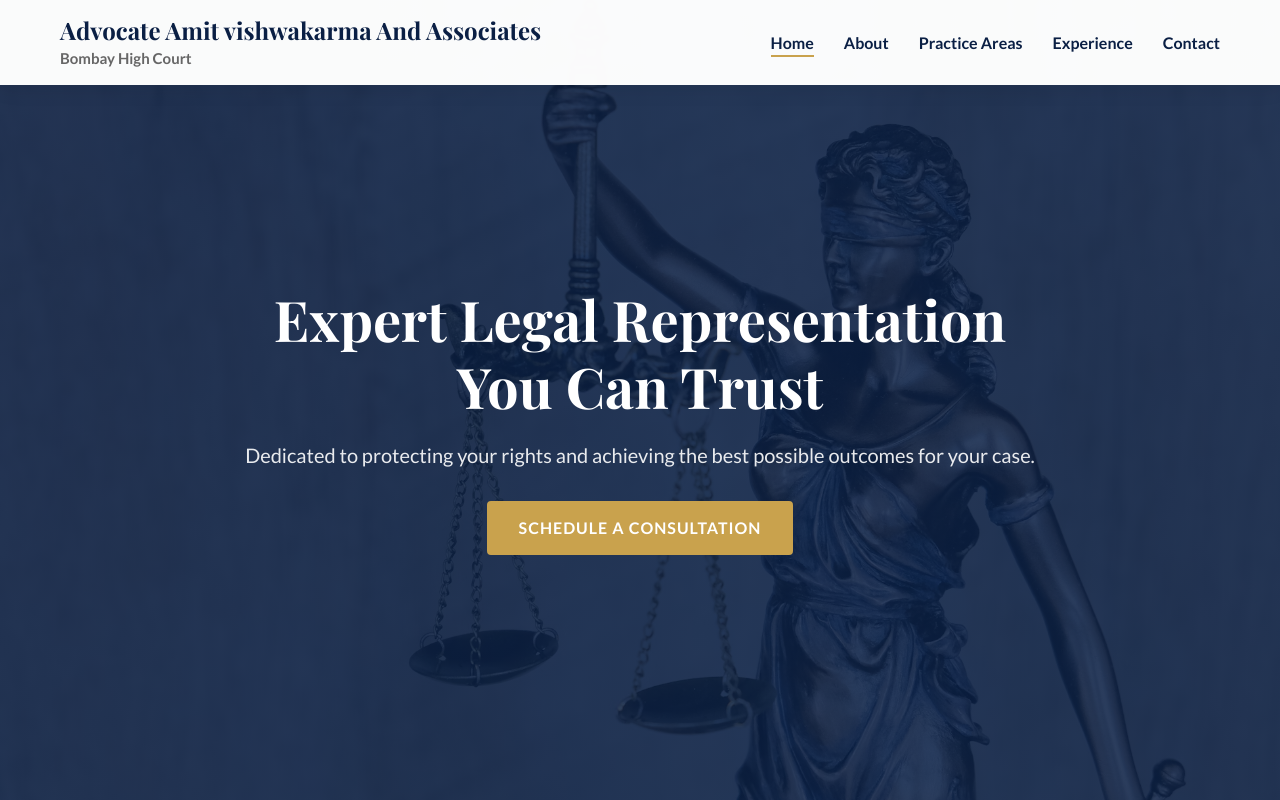
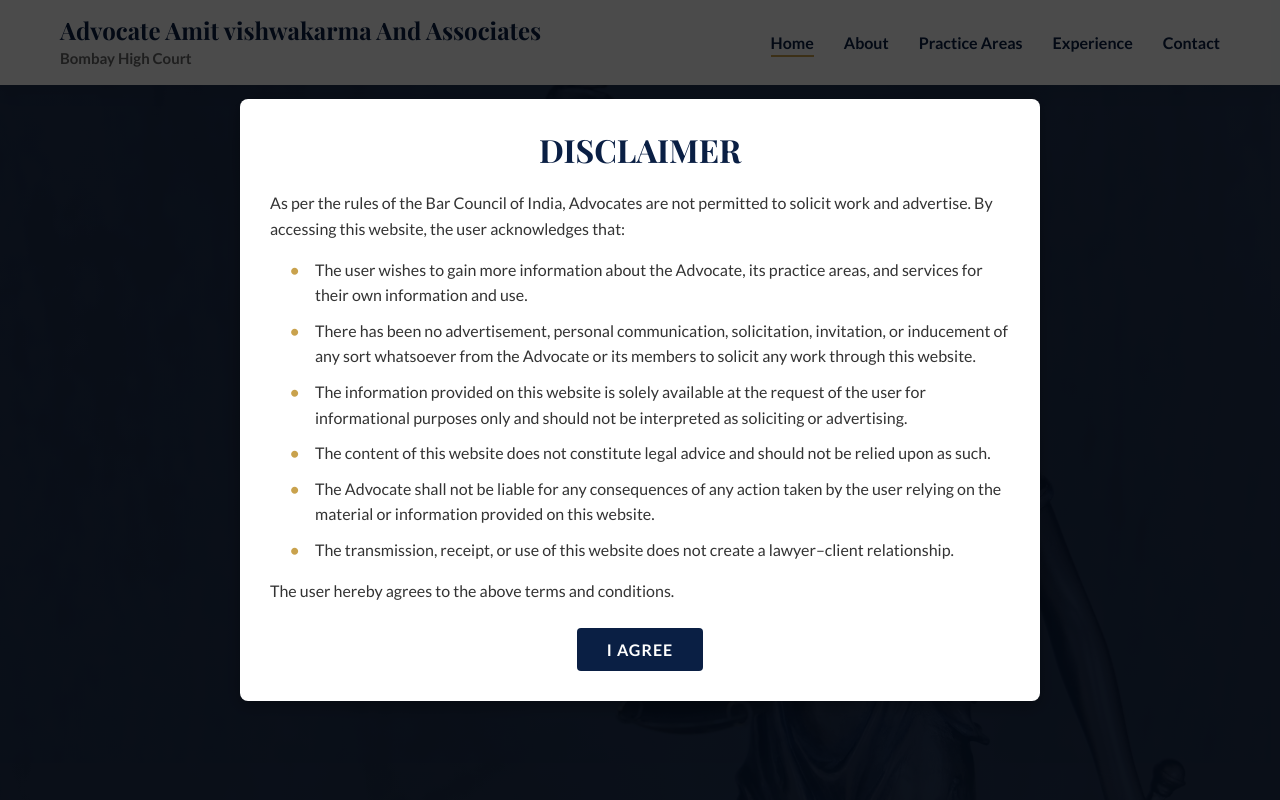
Before and after one commit to advocateamitvishwakarma-afk/advocateamitvishwakarma-afk.github.io, a plain HTML site: page index.html in a window 1280 px wide. Shown: the top 800 px of the page. Drawn offline with nearby package versions, Linux system fonts and the light colour scheme.

Commit message:
fix issue and add disclaimer

```diff
--- a/css/styles.css
+++ b/css/styles.css
@@ -24,6 +24,88 @@
 
     /* Transitions */
     --transition: all 0.3s ease;
+}
+
+/* Disclaimer Modal */
+.disclaimer-modal {
+    display: none;
+    position: fixed;
+    top: 0;
+    left: 0;
+    width: 100%;
+    height: 100%;
+    background-color: rgba(0, 0, 0, 0.7);
+    z-index: 1000;
+    justify-content: center;
+    align-items: center;
+    padding: 20px;
+    box-sizing: border-box;
+}
+
+.disclaimer-content {
+    background: white;
+    padding: 30px;
+    border-radius: var(--border-radius-lg);
+    max-width: 800px;
+    max-height: 80vh;
+    overflow-y: auto;
+    box-shadow: 0 5px 15px rgba(0, 0, 0, 0.3);
+    position: relative;
+}
+
+.disclaimer-content h2 {
+    color: var(--navy-blue);
+    margin-bottom: 20px;
+    text-align: center;
+    font-family: var(--heading-font);
+}
+
+.disclaimer-text {
+    margin-bottom: 25px;
+    line-height: 1.6;
+    color: var(--text-color);
+}
+
+.disclaimer-text p {
+    margin-bottom: 15px;
+}
+
+.disclaimer-text ul {
+    margin: 15px 0;
+    padding-left: 20px;
+}
+
+.disclaimer-text li {
+    margin-bottom: 10px;
+    position: relative;
+    padding-left: 25px;
+}
+
+.disclaimer-text li:before {
+    content: "•";
+    color: var(--gold);
+    font-weight: bold;
+    position: absolute;
+    left: 0;
+}
+
+#agreeBtn {
+    display: block;
+    margin: 0 auto;
+    padding: 12px 30px;
+    background-color: var(--navy-blue);
+    color: white;
+    border: none;
+    border-radius: var(--border-radius);
+    cursor: pointer;
+    font-size: 1rem;
+    font-weight: 600;
+    transition: var(--transition);
+}
+
+#agreeBtn:hover {
+    background-color: var(--gold);
+    transform: translateY(-2px);
 }
 
 /* Reset & Base Styles */
--- a/index.html
+++ b/index.html
@@ -148,6 +148,46 @@
         </div>
     </footer>
 
+    <!-- Disclaimer Modal -->
+    <div id="disclaimerModal" class="disclaimer-modal">
+        <div class="disclaimer-content">
+            <h2>DISCLAIMER</h2>
+            <div class="disclaimer-text">
+                <p>As per the rules of the Bar Council of India, Advocates are not permitted to solicit work and advertise. By accessing this website, the user acknowledges that:</p>
+                <ul>
+                    <li>The user wishes to gain more information about the Advocate, its practice areas, and services for their own information and use.</li>
+                    <li>There has been no advertisement, personal communication, solicitation, invitation, or inducement of any sort whatsoever from the Advocate or its members to solicit any work through this website.</li>
+                    <li>The information provided on this website is solely available at the request of the user for informational purposes only and should not be interpreted as soliciting or advertising.</li>
+                    <li>The content of this website does not constitute legal advice and should not be relied upon as such.</li>
+                    <li>The Advocate shall not be liable for any consequences of any action taken by the user relying on the material or information provided on this website.</li>
+                    <li>The transmission, receipt, or use of this website does not create a lawyer–client relationship.</li>
+                </ul>
+                <p>The user hereby agrees to the above terms and conditions.</p>
+            </div>
+            <button id="agreeBtn" class="btn btn-primary">I Agree</button>
+        </div>
+    </div>
+
     <script src="js/main.js"></script>
+    <script>
+        // Show disclaimer modal on page load
+        document.addEventListener('DOMContentLoaded', function() {
+            const modal = document.getElementById('disclaimerModal');
+            const agreeBtn = document.getElementById('agreeBtn');
+
+            // Only show if not previously agreed
+            if (!localStorage.getItem('disclaimerAgreed')) {
+                modal.style.display = 'flex';
+                document.body.style.overflow = 'hidden'; // Prevent scrolling when modal is open
+            }
+
+            // Handle agree button click
+            agreeBtn.addEventListener('click', function() {
+                modal.style.display = 'none';
+                document.body.style.overflow = 'auto'; // Re-enable scrolling
+                localStorage.setItem('disclaimerAgreed', 'true');
+            });
+        });
+    </script>
 </body>
 </html>
```
Also changed, not shown: pages/about.html (+0 -1 lines), pages/contact.html (+4 -2 lines), pages/experience.html (+5 -5 lines).
